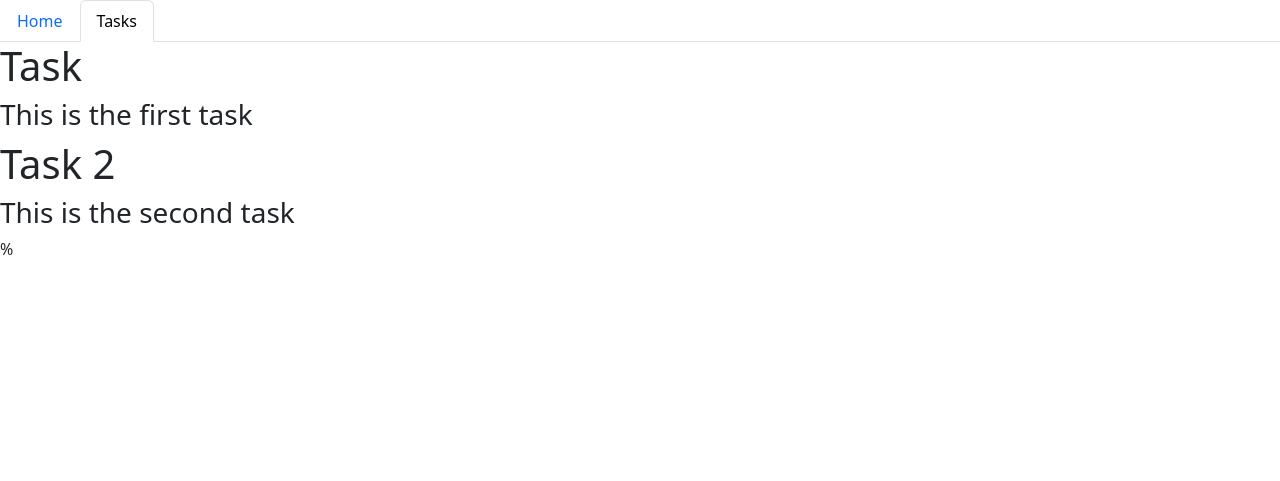
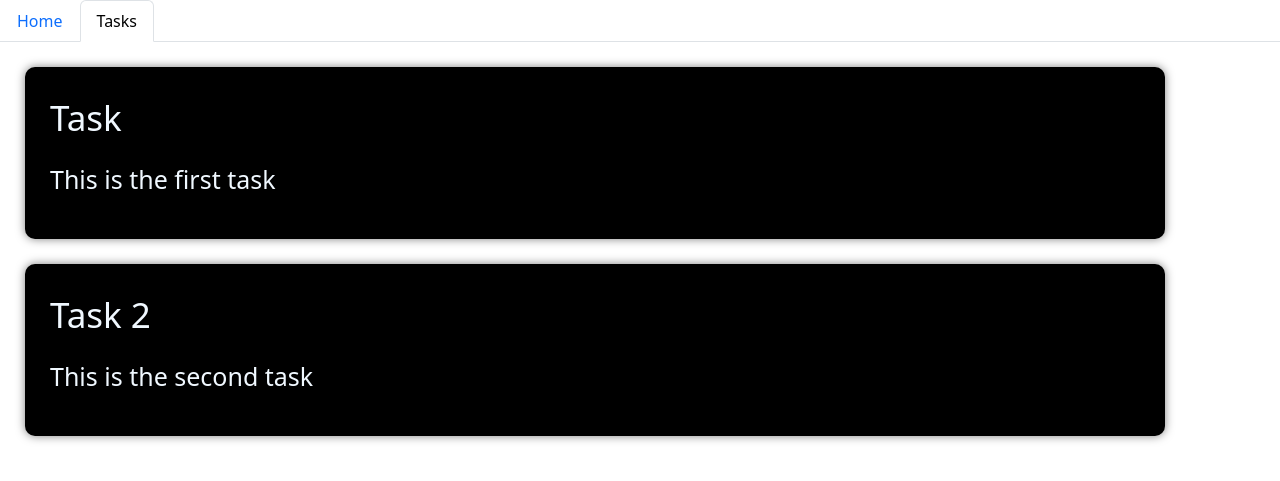
Before and after one commit to Hike-12/ToDoList, a Django app: page /tasks in a window 1280 px wide. Shown: the top 481 px of the page. Run offline with Django 5.2, Linux system fonts and the light colour scheme; data comes from the database, SQL or seed files in the repository; both versions use the stored data as it was after the commit.

Commit message:
design changes

```diff
--- a/static/css/tasks.css
+++ b/static/css/tasks.css
@@ -0,0 +1,21 @@
+.container{
+    margin:25px;
+    padding: 25px;
+    background-color: #000000;
+    border: blue;
+    border-radius: 10px;
+    border-width: 5px;
+    box-shadow: 0 0 10px rgba(0, 0, 0, 0.5);
+}
+
+.title{
+    font-size: 35px;
+    color: aliceblue;
+}
+
+
+.desc{
+    color: aliceblue;
+    display: block;
+    font-size: 25px;
+}
--- a/templates/tasks.html
+++ b/templates/tasks.html
@@ -4,6 +4,7 @@
     <meta charset="UTF-8">
     <meta name="viewport" content="width=device-width, initial-scale=1.0">
     <link href="https://cdn.jsdelivr.net/npm/bootstrap@5.3.3/dist/css/bootstrap.min.css" rel="stylesheet" integrity="sha384-QWTKZyjpPEjISv5WaRU9OFeRpok6YctnYmDr5pNlyT2bRjXh0JMhjY6hW+ALEwIH" crossorigin="anonymous">
+    <link rel="stylesheet" href="static/css/tasks.css">
     <title>Home</title>
 </head>
 <body>
@@ -15,10 +16,13 @@
           <a class="nav-link active" href="/tasks">Tasks</a>
         </li>
       </ul>
+
       {% for task in tasks %}
-        <h1>{{task.title}}</h1>
-        <h3>{{task.desc}}</h3>
-      {% endfor %}%
-    <script src="https://cdn.jsdelivr.net/npm/bootstrap@5.3.3/dist/js/bootstrap.bundle.min.js" integrity="sha384-YvpcrYf0tY3lHB60NNkmXc5s9fDVZLESaAA55NDzOxhy9GkcIdslK1eN7N6jIeHz" crossorigin="anonymous"></script>
+      <div type="container" class="container">
+        <p class="title">{{task.title}}</p>
+        <p class="desc">{{task.desc}}</p>
+      </div>
+      {% endfor %}
+
 </body>
 </html>
```
Also changed, not shown: db.sqlite3.
